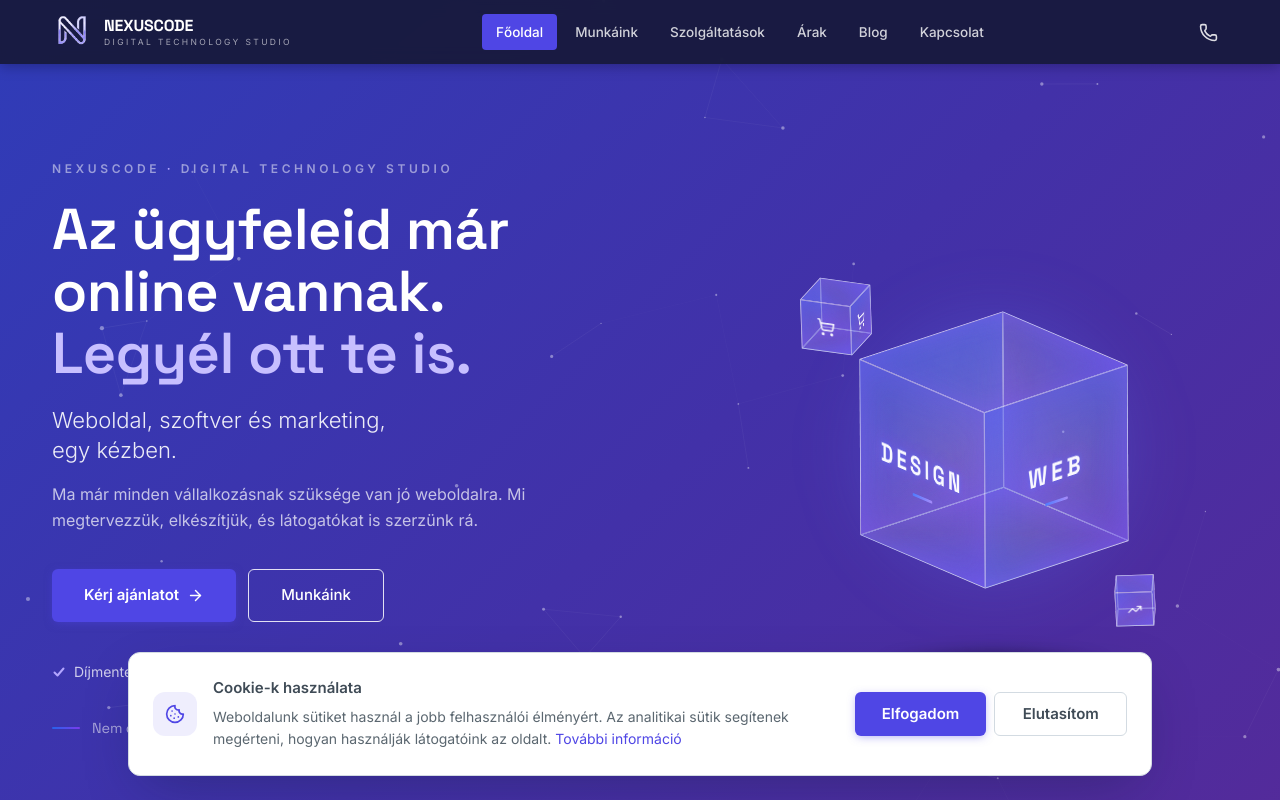
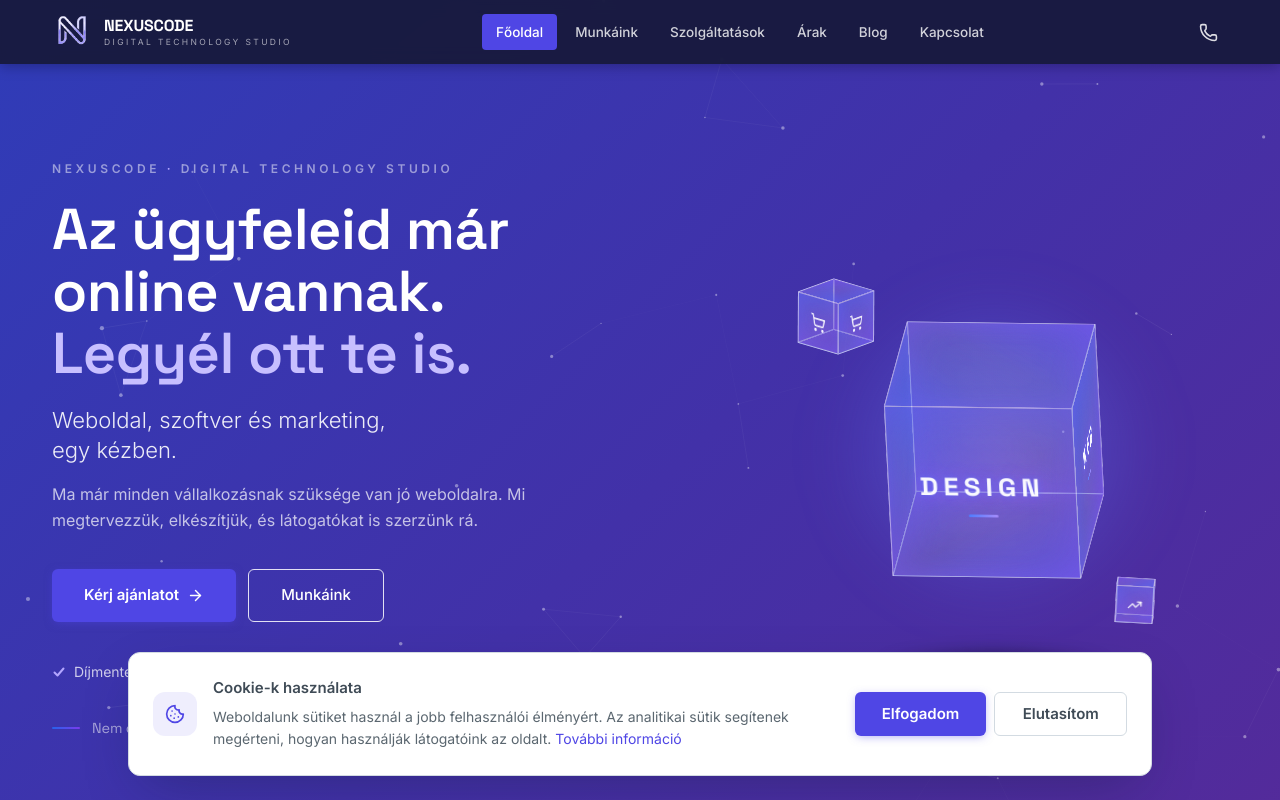
Before and after one commit to Bartazar126/Litalna, a Next.js app: page / in a window 1280 px wide. Shown: the top 800 px of the page. Built offline with nearby package versions, Linux system fonts and the light colour scheme.

Commit message:
Kockak azonnal forognak betolteskor (keslelteles kivezetve)
Co-Authored-By: Claude Fable 5 <noreply@anthropic.com>

```diff
--- a/app/globals.css
+++ b/app/globals.css
@@ -417,12 +417,9 @@ button {
   animation-iteration-count: infinite;
 }
 
-/* A billegés késleltetve indul, hogy a hero hamar "kész képet" adjon
-   (Speed Index) - a fill-mode: backwards révén a késleltetés alatt is a
-   helyes 3D-s alappózban áll a kocka, nem laposan. */
-.cube-lg { width: 190px; height: 190px; animation-duration: 30s; animation-delay: 3.5s; animation-fill-mode: backwards; }
-.cube-md { width: 54px; height: 54px; animation-duration: 18s; animation-delay: 3.5s; animation-fill-mode: backwards; }
-.cube-sm { width: 38px; height: 38px; animation-duration: 14s; animation-delay: 3.5s; animation-fill-mode: backwards; }
+.cube-lg { width: 190px; height: 190px; animation-duration: 30s; }
+.cube-md { width: 54px; height: 54px; animation-duration: 18s; }
+.cube-sm { width: 38px; height: 38px; animation-duration: 14s; }
 
 .cube-face {
   position: absolute;
```
